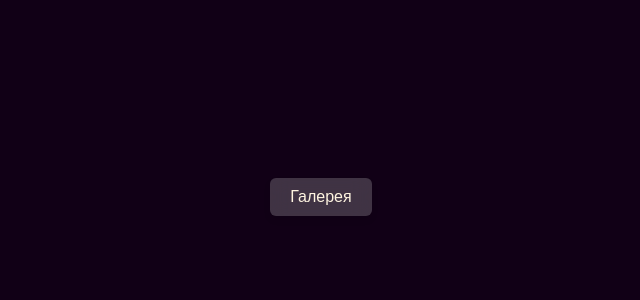
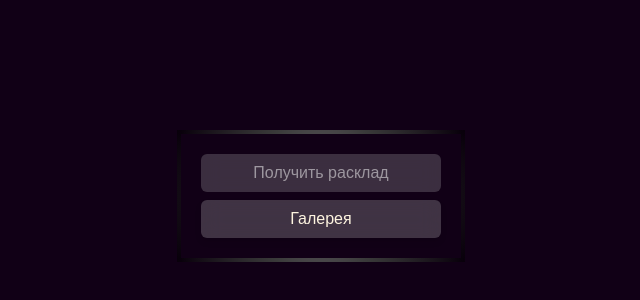
Before and after one commit to AntonZinch3nko/taro-demo.github.io, a React (Create React App) app: page /#/ in a window 1280 px wide. Shown: the part 204-504 px from the top of the page, without its empty margins (319-959 px from the left). Built offline with nearby package versions, Linux system fonts and the light colour scheme.

Commit message:
[master] upd

```diff
--- a/src/components/Buttons/GlassButton/GlassButton.css
+++ b/src/components/Buttons/GlassButton/GlassButton.css
@@ -39,3 +39,11 @@
     background: linear-gradient(to right, transparent, rgba(254, 244, 224, 0.8), transparent);
     left: 100%; /* Конечное положение блика */
   }
+
+  .glass-button:disabled {
+    background: rgba(255, 255, 255, 0.18); /* Темнее на 10% */
+    color: rgba(255, 255, 255, 0.5); /* Цвет текста темнее */
+    cursor: not-allowed; /* Запрещающий курсор */
+    box-shadow: none; /* Убираем тень */
+    pointer-events: none; /* Отключаем взаимодействие с пользователем */
+}
--- a/src/components/Buttons/GlassButton/GlassButton.tsx
+++ b/src/components/Buttons/GlassButton/GlassButton.tsx
@@ -1,12 +1,13 @@
-import React, { useState } from 'react';
+import React, { ButtonHTMLAttributes, useState } from 'react';
 import './GlassButton.css';
 
 interface GlassButtonProps {
   text: string;
-  onClick: () => void;
+  onClick?: () => void;
+  buttonProps?: ButtonHTMLAttributes<HTMLButtonElement>;
 }
 
-const GlassButton: React.FC<GlassButtonProps> = ({ text, onClick }) => {
+const GlassButton: React.FC<GlassButtonProps> = ({ text, buttonProps, onClick }) => {
   const [isHovered, setIsHovered] = useState(false);
   const [isClicked, setIsClicked] = useState(false);
 
@@ -14,16 +15,18 @@ const GlassButton: React.FC<GlassButtonProps> = ({ text, onClick }) => {
   const handleMouseLeave = () => setIsHovered(false);
   const handleClick = () => {
     setIsClicked(true);
-    onClick();
+    onClick && onClick();
     setTimeout(() => setIsClicked(false), 300);
   };
 
   return (
     <button
+      style={{minWidth: "240px"}}
       className={`glass-button ${isHovered ? 'hovered' : ''} ${isClicked ? 'clicked' : ''}`}
       onMouseEnter={handleMouseEnter}
       onMouseLeave={handleMouseLeave}
       onClick={handleClick}
+      {...buttonProps}
     >
       {text}
     </button>
--- /dev/null
+++ b/src/components/Menu/Menu.css
@@ -0,0 +1,10 @@
+.obemny-border {
+    border: 4px solid transparent;
+    border-radius: 6px;
+    border-image: radial-gradient(circle at center, rgba(255, 255, 255, 0.5) 0%, #3A3A3A 50%, rgba(0, 0, 0, 0.5) 100%) 1 / 1 / 0 stretch;
+    padding: 20px;
+    text-align: center;
+    color: white;
+    font-size: 20px;
+    max-width: 240px;
+}
--- /dev/null
+++ b/src/components/Menu/Menu.tsx
@@ -0,0 +1,14 @@
+import React, { FC, ReactNode } from 'react';
+import './Menu.css';
+
+/**
+ * Menu представляет собой компонент, который является ...
+ *
+ */
+interface MenuProps {
+    children: ReactNode;
+}
+
+export const Menu: FC<MenuProps> = ({ children }) => {
+    return <div className='obemny-border'>{children}</div>;
+};
--- a/src/pages/HomePage.tsx
+++ b/src/pages/HomePage.tsx
@@ -1,14 +1,53 @@
-import React from 'react';
+import React, { useEffect, useLayoutEffect, useState } from 'react';
 import GlassButton from '../components/Buttons/GlassButton/GlassButton';
-import { Link, Outlet } from 'react-router-dom';
+import { Link, Outlet, useLocation } from 'react-router-dom';
+import { Menu } from '../components/Menu/Menu';
 
 const HomePage: React.FC = () => {
-    console.log("window.location.pathname",window.location.pathname)
+    const [shouldRenderButton, setShouldRenderButton] = useState(true);
+    const location = useLocation();
+
+    useEffect(() => {
+        setShouldRenderButton(location.pathname === "/");
+    }, [location]);
+
     return (
         <div>
-             <Link to='/gallery'>
-                    <GlassButton text='Галерея' onClick={() => {}} />
-                </Link>
+            {shouldRenderButton && (
+                <Menu
+                    key={window.location.href}
+                    children={
+                        <div
+                            style={{
+                                display: 'flex',
+                                flexWrap: 'wrap',
+                                gap: '8px',
+                            }}>
+                            <Link
+                                to='/gallery'
+                                style={{
+                                    width: ' 100%',
+                                    cursor: 'not-allowed',
+                                }}
+                                onClick={(e) => {
+                                    e.preventDefault();
+                                }}>
+                                <GlassButton
+                                    buttonProps={{
+                                        disabled: true,
+                                    }}
+                                    text='Получить расклад'
+                                />
+                            </Link>
+                            <Link to='/gallery' style={{ width: ' 100%' }}>
+                                <GlassButton
+                                    text='Галерея'
+                                />
+                            </Link>
+                        </div>
+                    }
+                />
+            )}
             <Outlet />
         </div>
     );
```
